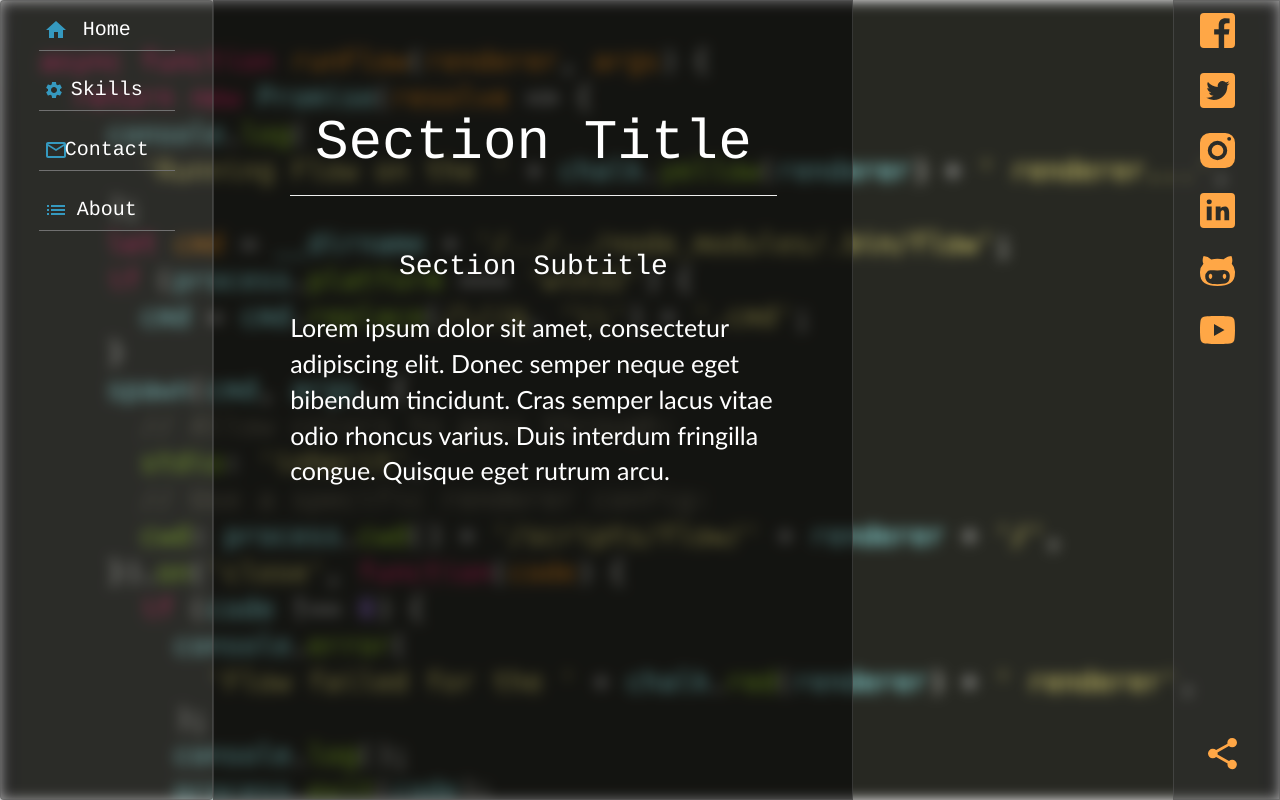
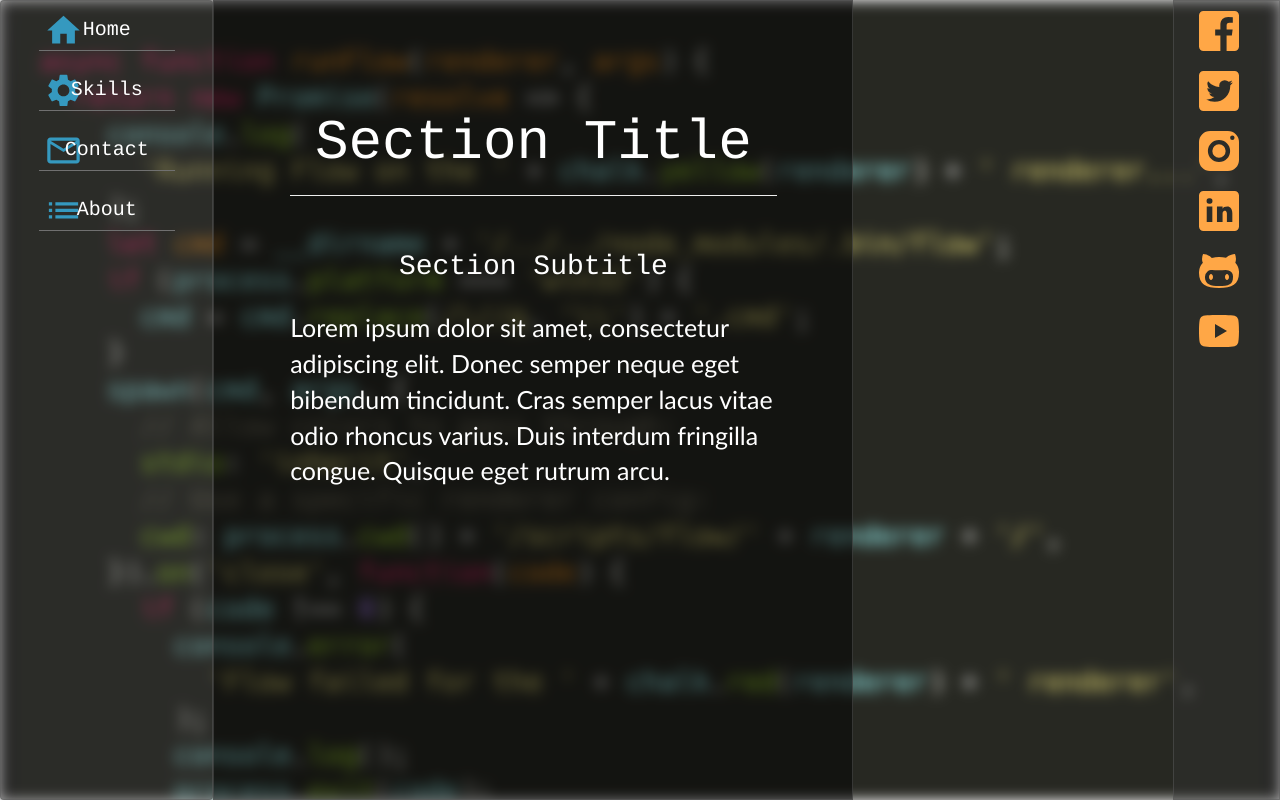
Before and after one commit to Sverda/Portfolio-Website, a website: page index.html in a window 1280 px wide. Drawn offline with nearby package versions, Linux system fonts and the light colour scheme.

Commit message:
Prevent shrinking social bar's icon

```diff
--- a/css/basebar.less
+++ b/css/basebar.less
@@ -27,6 +27,7 @@
     background-image: url();
     background-repeat: no-repeat;
     background-position: 5% 50%;
+    background-size: contain;
 
     border: none;
     outline: none;
--- a/css/socialbar.less
+++ b/css/socialbar.less
@@ -4,37 +4,51 @@
 {
 }
 
-.facebookButton:extend(.buttonTheme)
+.socialButton:extend(.buttonTheme)
+{
+    @media (max-width: 767px)
+    {
+        width: 25px;
+        height: 25px;
+    }
+    @media (min-width: 768px)
+    {
+        width: 40px;
+        height: 40px;
+    }
+}
+
+.facebookButton:extend(.socialButton)
 {
     background-image: url(../img/icons8-facebook.svg);
 }
 
-.twitterButton:extend(.buttonTheme)
+.twitterButton:extend(.socialButton)
 {
     background-image: url(../img/icons8-twitter.svg);
 }
 
-.instagramButton:extend(.buttonTheme)
+.instagramButton:extend(.socialButton)
 {
     background-image: url(../img/icons8-instagram.svg);
 }
 
-.linkedinButton:extend(.buttonTheme)
+.linkedinButton:extend(.socialButton)
 {
     background-image: url(../img/icons8-linkedin.svg);
 }
 
-.githubButton:extend(.buttonTheme)
+.githubButton:extend(.socialButton)
 {
     background-image: url(../img/icons8-octocat.svg);
 }
 
-.youtubeButton:extend(.buttonTheme)
+.youtubeButton:extend(.socialButton)
 {
     background-image: url(../img/icons8-play-button.svg);
 }
 
-.shareButton:extend(.buttonTheme)
+.shareButton:extend(.socialButton)
 {
     background-image: url(../img/baseline-share-24px.svg);
 
--- a/index.html
+++ b/index.html
@@ -19,7 +19,6 @@
 
 <body class="container-fluid">
   <div class="background-image"></div>
-  <div class="root row">
   <div class="navbar col-lg-2">
     <button class="homeButton">Home</button>
     <button class="skillsButton">Skills</button>
@@ -38,13 +37,14 @@
   </div>
   <div class="col-lg-3"></div>
   <div class="socialbar col-lg-1">
-      <button class="facebookButton"></button>
-      <button class="twitterButton"></button>
-      <button class="instagramButton"></button>
-      <button class="linkedinButton"></button>
-      <button class="githubButton"></button>
-      <button class="youtubeButton"></button>
-      <button class="shareButton"></button>
+    <div class="row">
+        <button class="col-2 facebookButton"></button>
+        <button class="col-2 twitterButton"></button>
+        <button class="col-2 instagramButton"></button>
+        <button class="col-2 linkedinButton"></button>
+        <button class="col-2 githubButton"></button>
+        <button class="col-2 youtubeButton"></button>
+        <!-- <button class="shareButton"></button> -->
     </div>
   </div>
 
```
Also changed, not shown: css/basebar.css, css/content.css, css/main.css, css/navbar.css, css/socialbar.css. Lines whose indentation alone changed are shown as unchanged.
